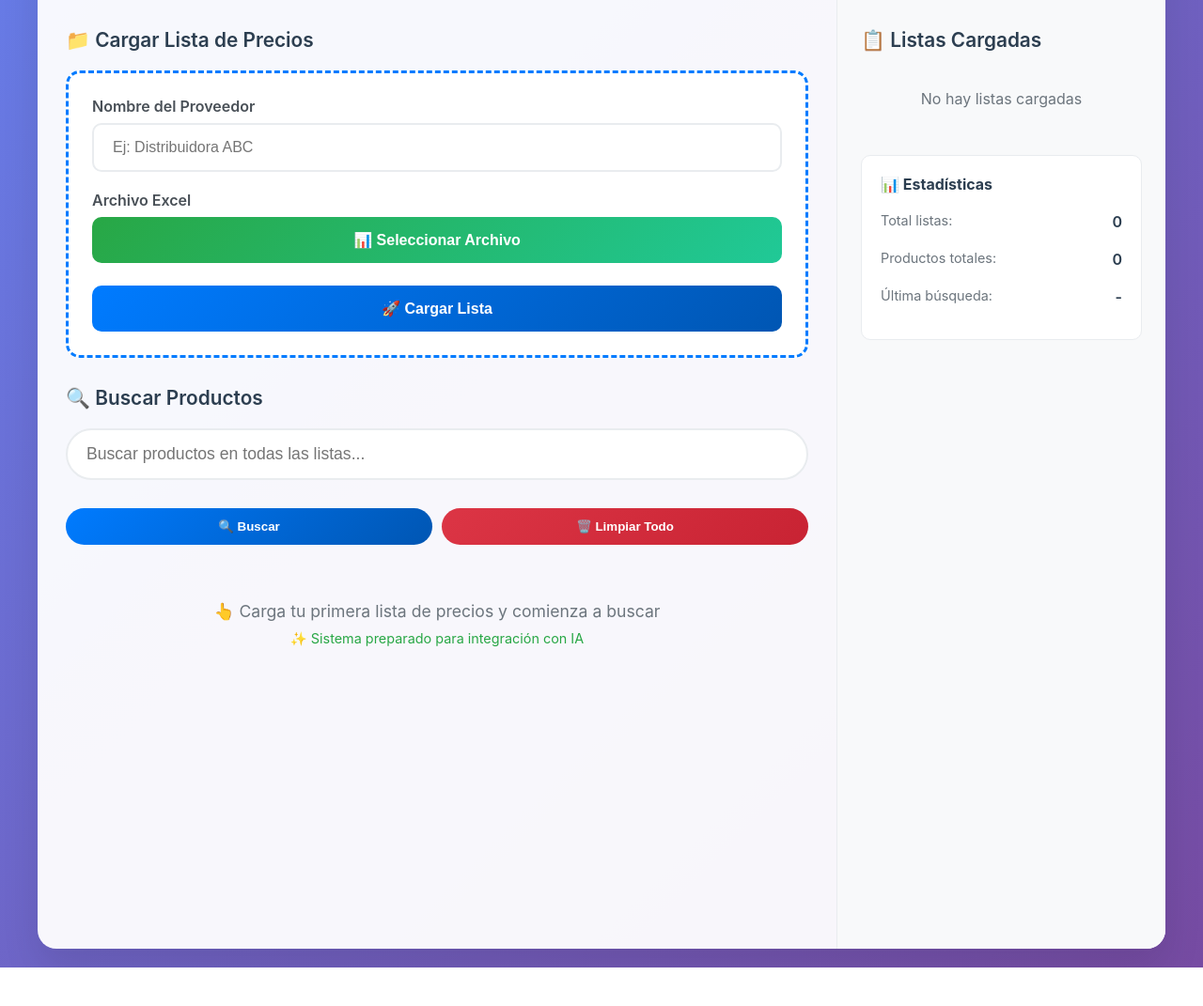
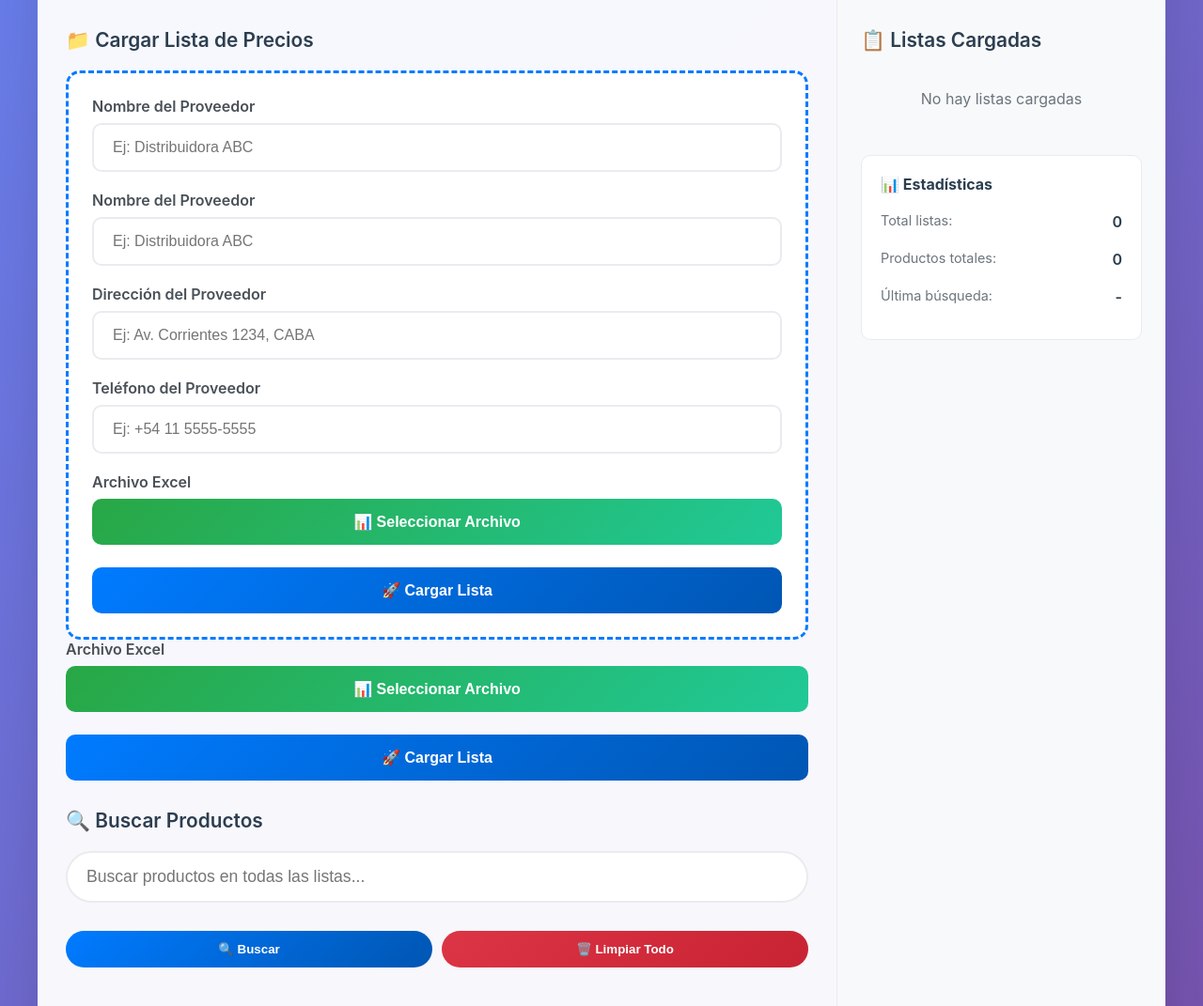
Before and after one commit to joaquin-papagianacopoulos/precios_competitivos_AI, a Flask app: page /index in a window 1280 px wide. Shown: the part 160-1231 px from the top of the page at 94% size. Before the commit the page ends 1190 px from the top, so only its background shows below. Run offline with Flask 3, Linux system fonts and the light colour scheme; the visitor is signed in with stand-in values (Sample User, id 1); data that the repository does not hold is empty.

Commit message:
feat: agregar datos de proveedor (nombre, dirección, teléfono) en BD y PDFs

```diff
--- a/app.py
+++ b/app.py
@@ -9,7 +9,7 @@ import mysql.connector
 from functools import wraps
 from flask import redirect, url_for, session, request
 
-# === NUEVOS IMPORTS PARA CARRITO/PDF/WA ===
+
 from reportlab.lib.pagesizes import letter
 from reportlab.platypus import SimpleDocTemplate, Paragraph, Spacer, Table, TableStyle
 from reportlab.lib.styles import getSampleStyleSheet, ParagraphStyle
@@ -377,11 +377,6 @@ class PriceListProcessor:
                 except:
                     pass
 
-
-
-
-
-
 # Crear instancia del procesador
 processor = PriceListProcessor()
 
@@ -396,7 +391,11 @@ def upload_file():
         return jsonify({'success': False, 'message': 'No se seleccionó archivo'}), 400
 
     file = request.files['file']
-    supplier_name = request.form.get('supplier_name', '').strip() or 'Proveedor Sin Nombre'
+    supplier_name = (request.form.get('supplier_name') or '').strip() or 'Proveedor Sin Nombre'
+
+    # NUEVO: leer direccion y telefono
+    supplier_address = (request.form.get('supplier_address') or '').strip()
+    supplier_phone   = (request.form.get('supplier_phone') or '').strip()
 
     if file.filename == '':
         return jsonify({'success': False, 'message': 'No se seleccionó archivo'}), 400
@@ -408,51 +407,57 @@ def upload_file():
     filename = secure_filename(file.filename)
     filepath = os.path.join(app.config['UPLOAD_FOLDER'], filename)
 
+    proveedor_status = 'SKIPPED'
+    db_status = 'SKIPPED'
+
     try:
         file.save(filepath)
 
-        # 3) Procesar Excel → obtener productos
+        # 3) Guardar/actualizar datos del proveedor (no cortar flujo si falla)
+        try:
+            upsert_proveedor(supplier_name, supplier_address, supplier_phone)
+            proveedor_status = 'OK'
+        except Exception as e:
+            proveedor_status = f'ERROR proveedor: {e}'
+
+        # 4) Procesar Excel → obtener productos
         products, debug_info = processor.process_excel_file(filepath, supplier_name)
 
         if not products:
+            # No cortamos con 500; devolvemos 200 con success=False y debug
             return jsonify({
                 'success': False,
                 'message': 'No se pudieron extraer productos del archivo',
+                'supplier': supplier_name,
+                'proveedor_status': proveedor_status,
+                'db_status': db_status,
                 'debug_info': debug_info
             }), 200
 
-        # 4) (Opcional) Guardar en memoria para tu UI actual
-        price_lists[supplier_name] = {
-            'products': products,
-            'filename': filename,
-            'upload_date': datetime.now().isoformat(),
-            'total_products': len(products),
-            'debug_info': debug_info
-        }
-
-        # 5) Guardar en MySQL (SOBREESCRIBE por proveedor)
+        # 5) Guardar productos en MySQL (SOBREESCRIBE por proveedor)
         try:
             guardar_productos_en_bd(supplier_name, products)
             db_status = 'OK'
         except Exception as db_err:
             db_status = f'ERROR DB: {db_err}'
-            # no cortamos la respuesta para que puedas ver el error y debuggear
 
-        # 6) Respuesta
+        # 6) Respuesta única y coherente
         return jsonify({
             'success': True,
             'message': f'Archivo procesado. {len(products)} productos cargados.',
             'supplier': supplier_name,
             'total_products': len(products),
+            'proveedor_status': proveedor_status,
             'db_status': db_status,
-            'debug_info': debug_info[:5]  # muestra solo un poco de diagnóstico
+            'debug_info': debug_info[:5]  # un poquito de diagnóstico
         }), 200
 
     except Exception as e:
+        # Error general en procesamiento/carga
         return jsonify({
             'success': False,
             'message': f'Error procesando archivo: {str(e)}',
-            'debug_info': [f'Error general: {str(e)}']
+            'supplier': supplier_name
         }), 500
 
     finally:
@@ -495,19 +500,24 @@ def get_loaded_lists():
     try:
         cur = conn.cursor(dictionary=True)
         cur.execute("""
-            SELECT proveedor,
-                   COUNT(*)            AS total_products,
-                   MAX(actualizado_a)  AS last_update
-            FROM productos
-            GROUP BY proveedor
-            ORDER BY proveedor
+            SELECT p.proveedor,
+                   COUNT(*)           AS total_products,
+                   MAX(p.actualizado_a) AS last_update,
+                   pr.direccion,
+                   pr.telefono
+            FROM productos p
+            LEFT JOIN proveedores pr ON pr.proveedor = p.proveedor
+            GROUP BY p.proveedor, pr.direccion, pr.telefono
+            ORDER BY p.proveedor
         """)
         rows = cur.fetchall()
         lists_info = [{
             'supplier': r['proveedor'],
-            'filename': r['proveedor'] + '.xlsx',  # opcional (no guardamos el real)
+            'filename': r['proveedor'] + '.xlsx',
             'upload_date': (r['last_update'].isoformat() if r['last_update'] else None),
-            'total_products': int(r['total_products'])
+            'total_products': int(r['total_products']),
+            'direccion': r.get('direccion') or '',
+            'telefono': r.get('telefono') or '',
         } for r in rows]
         return jsonify({'lists': lists_info, 'total': len(lists_info)})
     finally:
@@ -730,6 +740,36 @@ def get_connection():
         database="login_db"    # Base de datos creada
     )
 
+def upsert_proveedor(nombre: str, direccion: str | None, telefono: str | None):
+    """Crea o actualiza un proveedor con su dirección y teléfono."""
+    if not nombre:
+        return
+    conn = get_connection()
+    try:
+        cur = conn.cursor()
+        cur.execute("""
+            INSERT INTO proveedores (proveedor, direccion, telefono)
+            VALUES (%s, %s, %s)
+            ON DUPLICATE KEY UPDATE direccion=VALUES(direccion), telefono=VALUES(telefono)
+        """, (nombre, direccion or '', telefono or ''))
+        conn.commit()
+    finally:
+        conn.close()
+
+def get_proveedor_info(nombre: str) -> dict:
+    """Devuelve {'proveedor','direccion','telefono'} para el proveedor o valores vacíos si no existe."""
+    conn = get_connection()
+    try:
+        cur = conn.cursor(dictionary=True)
+        cur.execute("SELECT proveedor, direccion, telefono FROM proveedores WHERE proveedor=%s", (nombre,))
+        row = cur.fetchone()
+        if not row:
+            return {'proveedor': nombre, 'direccion': '', 'telefono': ''}
+        return row
+    finally:
+        conn.close()
+
+
 import re
 from datetime import datetime
 
@@ -893,13 +933,24 @@ def business_setup():
 
     return jsonify(business_data.get(user, {}))
 
-# === MEJORA EN LA GENERACIÓN DE PDFS ===
 def generate_pdf_for_supplier(supplier_name, items, business_data, filename):
-    """Genera un PDF de pedido por proveedor - MEJORADO"""
+    """
+    Genera el PDF del pedido para un proveedor.
+    - supplier_name: str (nombre EXACTO del proveedor como está en la BD)
+    - items: lista de dicts con keys: product, quantity, price
+    - business_data: dict con keys: business_name, contact_person, address, phone, email
+    - filename: nombre de archivo de salida (str)
+    """
+    # Traer datos del proveedor desde BD (con fallbacks)
+    prov = get_proveedor_info(supplier_name) or {}
+    supplier_address = (prov.get('direccion') or '').strip() or 'Ubicación no especificada'
+    supplier_phone   = (prov.get('telefono')  or '').strip() or 'Teléfono no disponible'
+
     pdf_path = os.path.join(app.config['PDFS_FOLDER'], filename)
     doc = SimpleDocTemplate(pdf_path, pagesize=letter, topMargin=50, bottomMargin=50)
 
     styles = getSampleStyleSheet()
+
     title_style = ParagraphStyle(
         'CustomTitle',
         parent=styles['Heading1'],
@@ -909,7 +960,6 @@ def generate_pdf_for_supplier(supplier_name, items, business_data, filename):
         alignment=1,
         fontName='Helvetica-Bold'
     )
-
     header_style = ParagraphStyle(
         'HeaderStyle',
         parent=styles['Heading2'],
@@ -921,11 +971,11 @@ def generate_pdf_for_supplier(supplier_name, items, business_data, filename):
 
     story = []
 
-    # Título principal
+    # ---- Encabezado
     story.append(Paragraph(f"PEDIDO PARA {supplier_name.upper()}", title_style))
     story.append(Spacer(1, 20))
 
-    # Información del comercio
+    # ---- Datos del comercio
     story.append(Paragraph("DATOS DEL COMERCIO", header_style))
     business_info_text = f"""
     <b>Comercio:</b> {business_data.get('business_name', 'N/A')}<br/>
@@ -937,66 +987,71 @@ def generate_pdf_for_supplier(supplier_name, items, business_data, filename):
     story.append(Paragraph(business_info_text, styles['Normal']))
     story.append(Spacer(1, 25))
 
-    # Fecha del pedido
+    # ---- Fecha y Nº de pedido
     story.append(Paragraph(f"<b>Fecha del Pedido:</b> {datetime.now().strftime('%d/%m/%Y %H:%M')}", styles['Normal']))
     story.append(Paragraph(f"<b>Número de Pedido:</b> {datetime.now().strftime('%Y%m%d%H%M%S')}", styles['Normal']))
     story.append(Spacer(1, 25))
 
-    # Tabla de productos
+    # ---- Detalle de productos
     story.append(Paragraph("DETALLE DEL PEDIDO", header_style))
 
     table_data = [['Producto', 'Cantidad', 'Precio Unitario', 'Subtotal']]
-    total = 0
-
+    total = 0.0
     for item in items:
-        quantity = item['quantity']
-        price = item['price']
+        quantity = int(item.get('quantity', 0) or 0)
+        price = float(item.get('price', 0) or 0.0)
         subtotal = quantity * price
         total += subtotal
+        # Usamos Paragraph para permitir wrap de nombres largos
         table_data.append([
-            Paragraph(item['product'], styles['Normal']),
+            Paragraph(str(item.get('product', '')), styles['Normal']),
             str(quantity),
             f"${price:,.2f}",
             f"${subtotal:,.2f}"
         ])
 
-    # Fila de total
-    table_data.append(['', '', Paragraph('<b>TOTAL:</b>', styles['Normal']), Paragraph(f'<b>${total:,.2f}</b>', styles['Normal'])])
+    # Total
+    table_data.append([
+        '',
+        '',
+        Paragraph('<b>TOTAL:</b>', styles['Normal']),
+        Paragraph(f'<b>${total:,.2f}</b>', styles['Normal'])
+    ])
 
     table = Table(table_data, colWidths=[3.5*inch, 0.8*inch, 1.2*inch, 1.2*inch])
     table.setStyle(TableStyle([
         ('BACKGROUND', (0, 0), (-1, 0), colors.navy),
-        ('TEXTCOLOR', (0, 0), (-1, 0), colors.whitesmoke),
-        ('ALIGN', (0, 0), (-1, -1), 'CENTER'),
-        ('ALIGN', (0, 1), (0, -2), 'LEFT'),  # Align product names to left
-        ('FONTNAME', (0, 0), (-1, 0), 'Helvetica-Bold'),
-        ('FONTSIZE', (0, 0), (-1, 0), 11),
+        ('TEXTCOLOR',  (0, 0), (-1, 0), colors.whitesmoke),
+        ('FONTNAME',   (0, 0), (-1, 0), 'Helvetica-Bold'),
+        ('FONTSIZE',   (0, 0), (-1, 0), 11),
         ('BOTTOMPADDING', (0, 0), (-1, 0), 12),
-        ('TOPPADDING', (0, 0), (-1, 0), 12),
+        ('TOPPADDING',    (0, 0), (-1, 0), 12),
+
+        ('GRID', (0, 0), (-1, -1), 1, colors.black),
+        ('VALIGN', (0, 0), (-1, -1), 'MIDDLE'),
+
+        # Alinear nombre de producto a la izquierda, resto centrado
+        ('ALIGN', (0, 1), (0, -2), 'LEFT'),
+        ('ALIGN', (1, 1), (-1, -2), 'CENTER'),
+
         ('BACKGROUND', (0, 1), (-1, -2), colors.beige),
         ('BACKGROUND', (0, -1), (-1, -1), colors.lightblue),
-        ('FONTNAME', (0, -1), (-1, -1), 'Helvetica-Bold'),
-        ('GRID', (0, 0), (-1, -1), 1, colors.black),
-        ('VALIGN', (0, 0), (-1, -1), 'MIDDLE'),
+        ('FONTNAME',   (0, -1), (-1, -1), 'Helvetica-Bold'),
     ]))
-
     story.append(table)
     story.append(Spacer(1, 30))
 
-    # Información del proveedor
+    # ---- Datos del proveedor (desde BD)
     story.append(Paragraph("DATOS DEL PROVEEDOR", header_style))
-    supplier_location = DEFAULT_LOCATIONS.get(supplier_name, 'Ubicación no especificada')
-    supplier_phone = SUPPLIER_PHONES.get(supplier_name, 'Teléfono no disponible')
-
     supplier_info_text = f"""
     <b>Proveedor:</b> {supplier_name}<br/>
-    <b>Dirección:</b> {supplier_location}<br/>
+    <b>Dirección:</b> {supplier_address}<br/>
     <b>Teléfono:</b> {supplier_phone}<br/>
     """
     story.append(Paragraph(supplier_info_text, styles['Normal']))
     story.append(Spacer(1, 20))
 
-    # Notas adicionales
+    # ---- Notas
     story.append(Paragraph("NOTAS", header_style))
     notes_text = """
     • Por favor confirme disponibilidad de todos los productos<br/>
@@ -1009,46 +1064,101 @@ def generate_pdf_for_supplier(supplier_name, items, business_data, filename):
     doc.build(story)
     return pdf_path
 
-# === MEJORA EN EL MENSAJE DE WHATSAPP ===
+
+# === Helper: traer proveedor desde BD (con fallbacks a defaults) ===
+def get_proveedor_info(nombre_proveedor: str) -> dict:
+    """
+    Devuelve {'nombre','direccion','telefono'} del proveedor si existe en BD.
+    Fallback:
+      - DEFAULT_LOCATIONS[nombre] para direccion (si existe)
+      - SUPPLIER_PHONES[nombre] para telefono (si existe)
+    """
+    nombre = (nombre_proveedor or '').strip()
+    if not nombre:
+        return {}
+
+    # 1) Intentar desde BD (tabla 'proveedores' sugerida)
+    try:
+        conn = get_connection()
+        cur = conn.cursor(dictionary=True)
+        cur.execute("""
+            SELECT nombre, direccion, telefono
+            FROM proveedores
+            WHERE nombre = %s
+            LIMIT 1
+        """, (nombre,))
+        row = cur.fetchone()
+        conn.close()
+        if row:
+            return {
+                'nombre': row.get('nombre') or nombre,
+                'direccion': row.get('direccion') or '',
+                'telefono': row.get('telefono') or ''
+            }
+    except Exception as e:
+        # Si falla la BD, seguimos con fallbacks
+        print(f"[WARN] get_proveedor_info DB error: {e}")
+
+    # 2) Fallbacks (si no está en BD)
+    direccion_fb = DEFAULT_LOCATIONS.get(nombre, '')
+    telefono_fb  = SUPPLIER_PHONES.get(nombre, '')
+    return {
+        'nombre': nombre,
+        'direccion': direccion_fb,
+        'telefono': telefono_fb
+    }
+
+
 def create_whatsapp_message(supplier_name, items, business_data, total):
-    """Arma el texto para WhatsApp del pedido - MEJORADO"""
     contact_person = business_data.get('contact_person', business_data.get('business_name', 'Cliente'))
+    prov = get_proveedor_info(supplier_name)
+    prov_dir = prov.get('direccion', '')
+    prov_tel = prov.get('telefono', '')
 
-    message = f"""🛒 *NUEVO PEDIDO*
+    message = f""" *NUEVO PEDIDO*
 
-👤 *De:* {contact_person}
-🏢 *Comercio:* {business_data.get('business_name', 'N/A')}
+ *De:* {contact_person}
+ *Comercio:* {business_data.get('business_name', 'N/A')}
+- *Datos de Entrega:*
+-  Dirección: {business_data.get('address', 'N/A')}
+- Teléfono: {business_data.get('phone', 'N/A')}
+- Email: {business_data.get('email', 'N/A')}
 
-📍 *Datos de Entrega:*
-• Dirección: {business_data.get('address', 'N/A')}
-• Teléfono: {business_data.get('phone', 'N/A')}
-• Email: {business_data.get('email', 'N/A')}
+ *Proveedor:* {supplier_name}
+- Dirección: {prov_dir or 'N/D'}
+- Teléfono: {prov_tel or 'N/D'}
 
-📦 *Productos Solicitados:*
+*Productos Solicitados:*
 """
+    # ... resto tal cual
+
 
     for i, item in enumerate(items, 1):
         subtotal = item['quantity'] * item['price']
         message += f"{i}. *{item['product']}*\n"
-        message += f"   📦 Cantidad: {item['quantity']}\n"
-        message += f"   💰 Precio: ${item['price']:,.2f} c/u\n"
-        message += f"   💵 Subtotal: ${subtotal:,.2f}\n\n"
+        message += f"   - Cantidad: {item['quantity']}\n"
+        message += f"   - Precio: ${item['price']:,.2f} c/u\n"
+        message += f"   - Subtotal: ${subtotal:,.2f}\n\n"
 
-    message += f"💰 *TOTAL DEL PEDIDO: ${total:,.2f}*\n\n"
-    message += f"📅 *Fecha:* {datetime.now().strftime('%d/%m/%Y %H:%M')}\n"
-    message += f"🔢 *Nº Pedido:* {datetime.now().strftime('%Y%m%d%H%M%S')}\n\n"
+    message += f"- *TOTAL DEL PEDIDO: ${total:,.2f}*\n\n"
+    message += f"- *Fecha:* {datetime.now().strftime('%d/%m/%Y %H:%M')}\n"
+    message += f"- *Nº Pedido:* {datetime.now().strftime('%Y%m%d%H%M%S')}\n\n"
 
-    message += "❓ *Por favor confirme:*\n"
-    message += "• ✅ Disponibilidad de productos\n"
-    message += "• 🚚 Tiempo de entrega\n"
-    message += "• 💳 Condiciones de pago\n"
-    message += "• 📋 Cualquier modificación necesaria\n\n"
+    message += "*Por favor confirme:*\n"
+    message += "- Disponibilidad de productos\n"
+    message += "- Tiempo de entrega\n"
+    message += "- Condiciones de pago\n"
+    message += "- Cualquier modificación necesaria\n\n"
 
-    message += "¡Gracias por su atención! 🙏"
+    message += "¡Gracias por su atención! "
 
     return message
 
-# === ENDPOINT MEJORADO PARA GENERAR PDFS ===
+def _normalize_phone(raw_phone: str) -> str:
+    """Deja solo dígitos para wa.me."""
+    return re.sub(r'\D+', '', raw_phone or '')
+
+
 @app.route('/cart/generate_pdfs', methods=['POST'])
 @login_required
 def generate_pdfs():
@@ -1106,8 +1216,9 @@ def generate_pdfs():
             wa_msg = create_whatsapp_message(supplier_name, items, biz, total)
             phone = SUPPLIER_PHONES.get(supplier_name, '+541156649404')  # fallback
 
-            # Crear URL de WhatsApp con mensaje
-            wa_url = f"https://wa.me/{phone.replace('+', '')}?text={urllib.parse.quote(wa_msg)}"
+            prov = get_proveedor_info(supplier_name)
+            phone = (prov.get('telefono') or '+541156649404').replace('+', '').replace(' ', '').replace('-', '')
+            wa_url = f"https://wa.me/{phone}?text={urllib.parse.quote(wa_msg)}"
 
             pdfs_generated.append({
                 'supplier': supplier_name,
--- a/templates/index.html
+++ b/templates/index.html
@@ -530,6 +530,37 @@
                             <label class="form-label" for="supplierName">Nombre del Proveedor</label>
                             <input type="text" id="supplierName" class="form-input" placeholder="Ej: Distribuidora ABC" required>
                         </div>
+                        <form id="uploadForm" class="upload-form">
+                        <div class="form-group">
+                            <label class="form-label" for="supplierName">Nombre del Proveedor</label>
+                            <input type="text" id="supplierName" class="form-input" placeholder="Ej: Distribuidora ABC" required>
+                        </div>
+
+                        <!-- NUEVO: Dirección -->
+                        <div class="form-group">
+                            <label class="form-label" for="supplierAddress">Dirección del Proveedor</label>
+                            <input type="text" id="supplierAddress" class="form-input" placeholder="Ej: Av. Corrientes 1234, CABA">
+                        </div>
+
+                        <!-- NUEVO: Teléfono -->
+                        <div class="form-group">
+                            <label class="form-label" for="supplierPhone">Teléfono del Proveedor</label>
+                            <input type="tel" id="supplierPhone" class="form-input" placeholder="Ej: +54 11 5555-5555">
+                        </div>
+
+                        <div class="form-group">
+                            <label class="form-label">Archivo Excel</label>
+                            <div class="file-input-wrapper">
+                            <input type="file" id="fileInput" class="file-input" accept=".xlsx,.xls" required>
+                            <button type="button" class="file-input-button" onclick="document.getElementById('fileInput').click()">
+                                📊 Seleccionar Archivo
+                            </button>
+                            </div>
+                        </div>
+
+                        <button type="submit" class="submit-btn">🚀 Cargar Lista</button>
+                        </form>
+
 
                         <div class="form-group">
                             <label class="form-label">Archivo Excel</label>
@@ -615,6 +646,8 @@
                 const formData = new FormData();
                 const fileInput = document.getElementById('fileInput');
                 const supplierName = document.getElementById('supplierName').value;
+                const supplierAddress = document.getElementById('supplierAddress').value;   // NUEVO
+                const supplierPhone = document.getElementById('supplierPhone').value;       // NUEVO
 
                 if (!fileInput.files[0]) {
                     showStatus('error', 'Por favor selecciona un archivo');
@@ -623,6 +656,9 @@
 
                 formData.append('file', fileInput.files[0]);
                 formData.append('supplier_name', supplierName);
+                formData.append('supplier_address', supplierAddress); // NUEVO
+                formData.append('supplier_phone', supplierPhone);     // NUEVO
+
 
             showStatus('info', '⏳ Procesando archivo...');
 
@@ -777,10 +813,11 @@
                             <div class="list-name">${list.supplier}</div>
                             <div class="list-info">
                             ${list.total_products} productos<br>
-                                    <small>Archivo: ${list.filename}</small>
+                            <small>${list.direccion ? '📍 ' + list.direccion + '<br>' : ''}${list.telefono ? '☎️ ' + list.telefono + '<br>' : ''}Archivo: ${list.filename}</small>
                             </div>
                         </div>
                         `;
+
                     }).join('');
 
                     listsDiv.innerHTML = html;
```
Also changed, not shown: 2 other files. Lines whose indentation alone changed are shown as unchanged.
